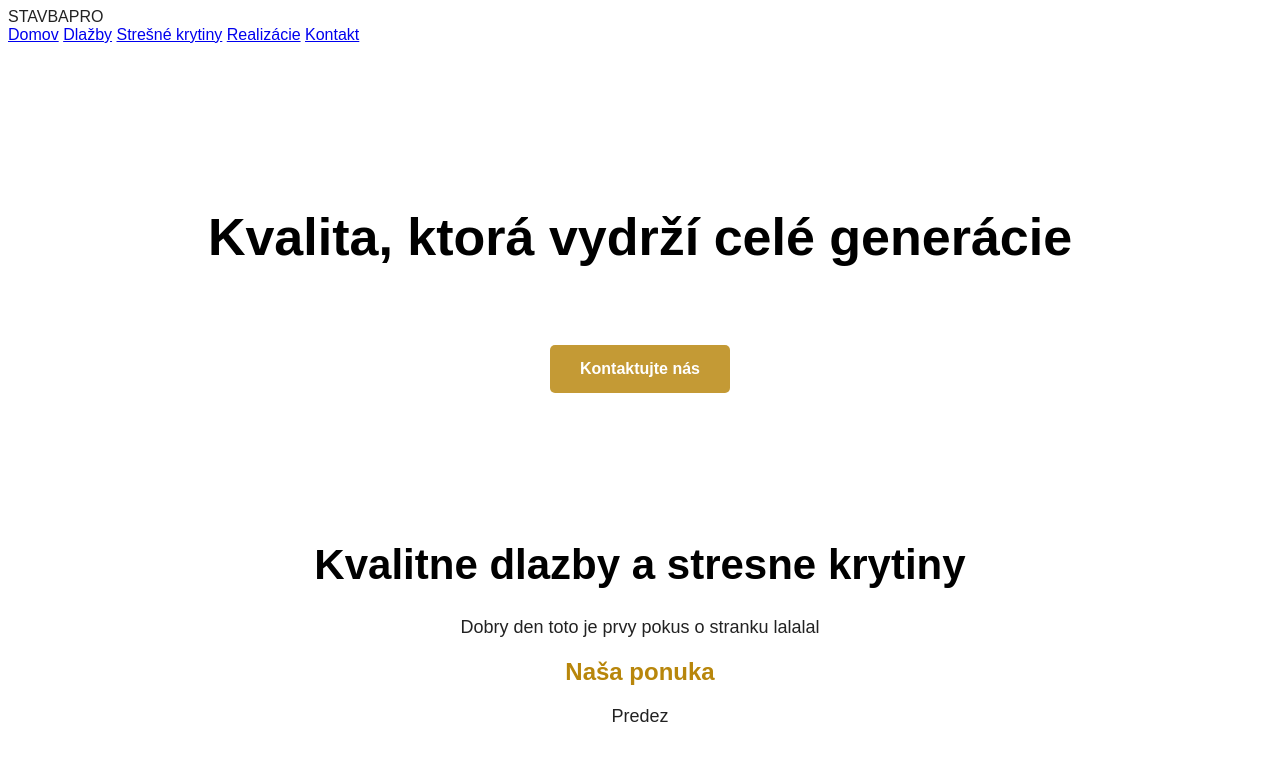
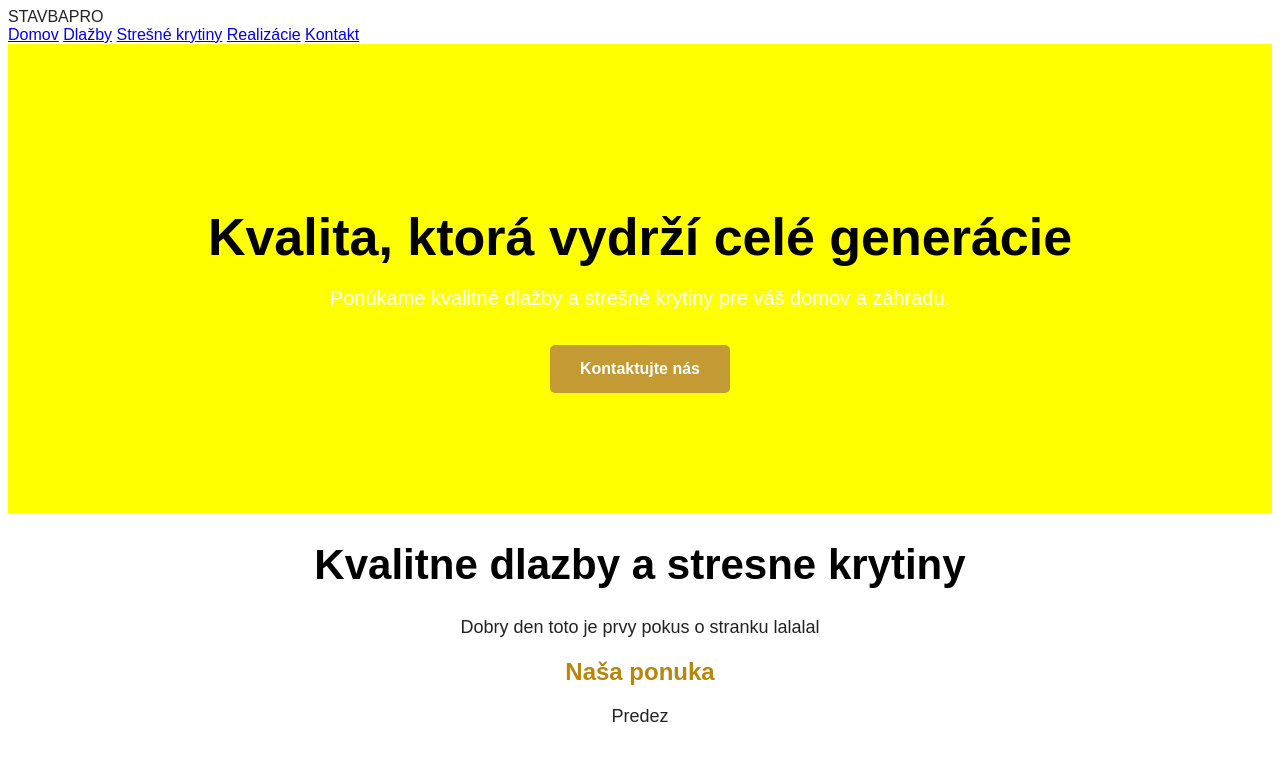
Before and after one commit to Maradnak/stavebna-firma, a plain HTML site: page index.html in a window 1280 px wide. Drawn offline with Linux system fonts and the light colour scheme.

Commit message:
Refactor CSS styles for clarity and consistency

```diff
--- a/style.css
+++ b/style.css
@@ -25,7 +25,7 @@ p {
     text-align: center;
 }
 .hero {
-    background-color: #yellow;
+    background-color: yellow;
     color: white;
     padding: 120px 40px;
     text-align: center;
```
